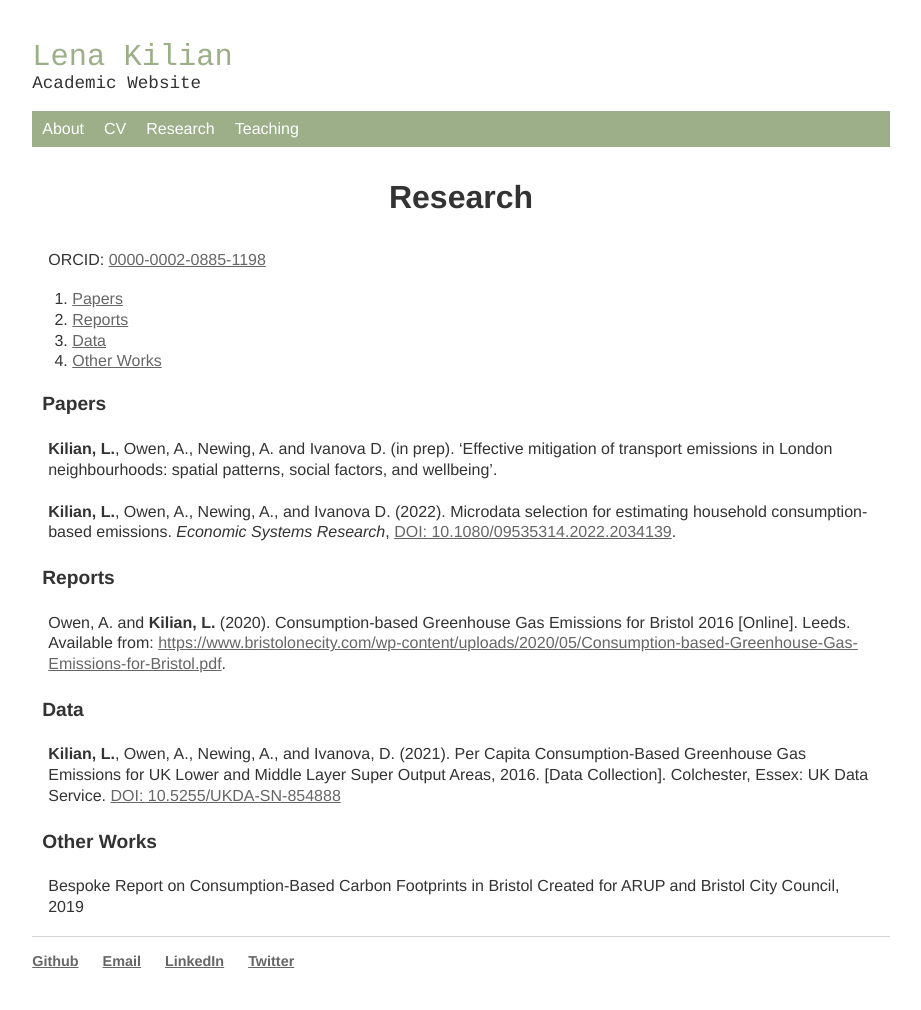
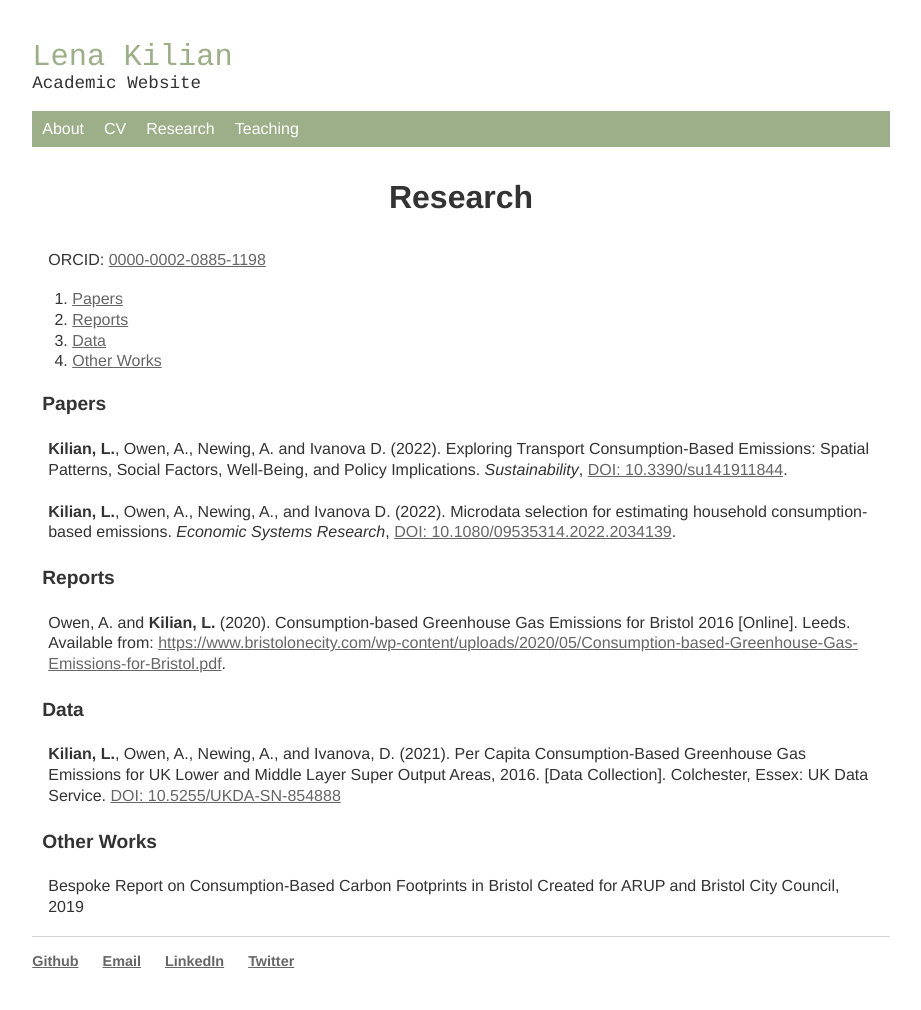
Before and after one commit to lena-kilian/lena-kilian.github.io, a Jekyll site: the page built from research/index.md, in a window 1280 px wide. Shown: the whole page, without its empty margins (179-1100 px from the left). Built offline with Jekyll 4.4.1, drawn with Linux system fonts in a browser that asks for light colours; our own code applies the rules of GitHub Pages for plain Markdown files.

Commit message:
Update index.md

```diff
--- a/research/index.md
+++ b/research/index.md
@@ -9,7 +9,7 @@ ORCID: [0000-0002-0885-1198](https://orcid.org/0000-0002-0885-1198)
 
 ### <a name="papers"></a> Papers
 
-**Kilian, L.**, Owen, A., Newing, A. and Ivanova D. (in prep). ‘Effective mitigation of transport emissions in London neighbourhoods: spatial patterns, social factors, and wellbeing’.
+**Kilian, L.**, Owen, A., Newing, A. and Ivanova D. (2022). Exploring Transport Consumption-Based Emissions: Spatial Patterns, Social Factors, Well-Being, and Policy Implications. _Sustainability_, [DOI: 10.3390/su141911844](https://www.mdpi.com/2071-1050/14/19/11844).
 
 **Kilian, L.**, Owen, A., Newing, A., and Ivanova D. (2022). Microdata selection for estimating household consumption-based emissions. _Economic Systems Research_, [DOI: 10.1080/09535314.2022.2034139](https://www.tandfonline.com/doi/full/10.1080/09535314.2022.2034139).
 
```
